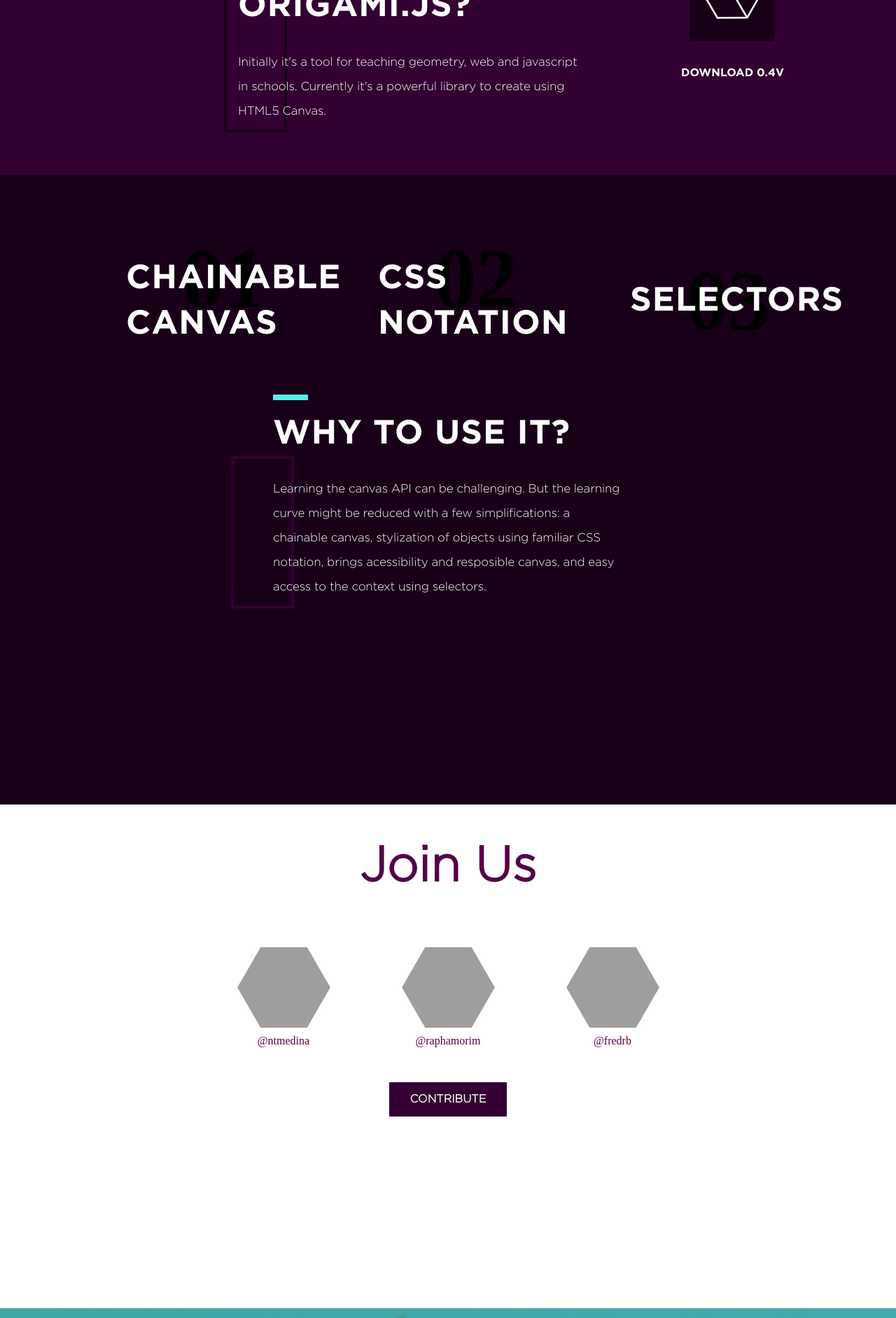
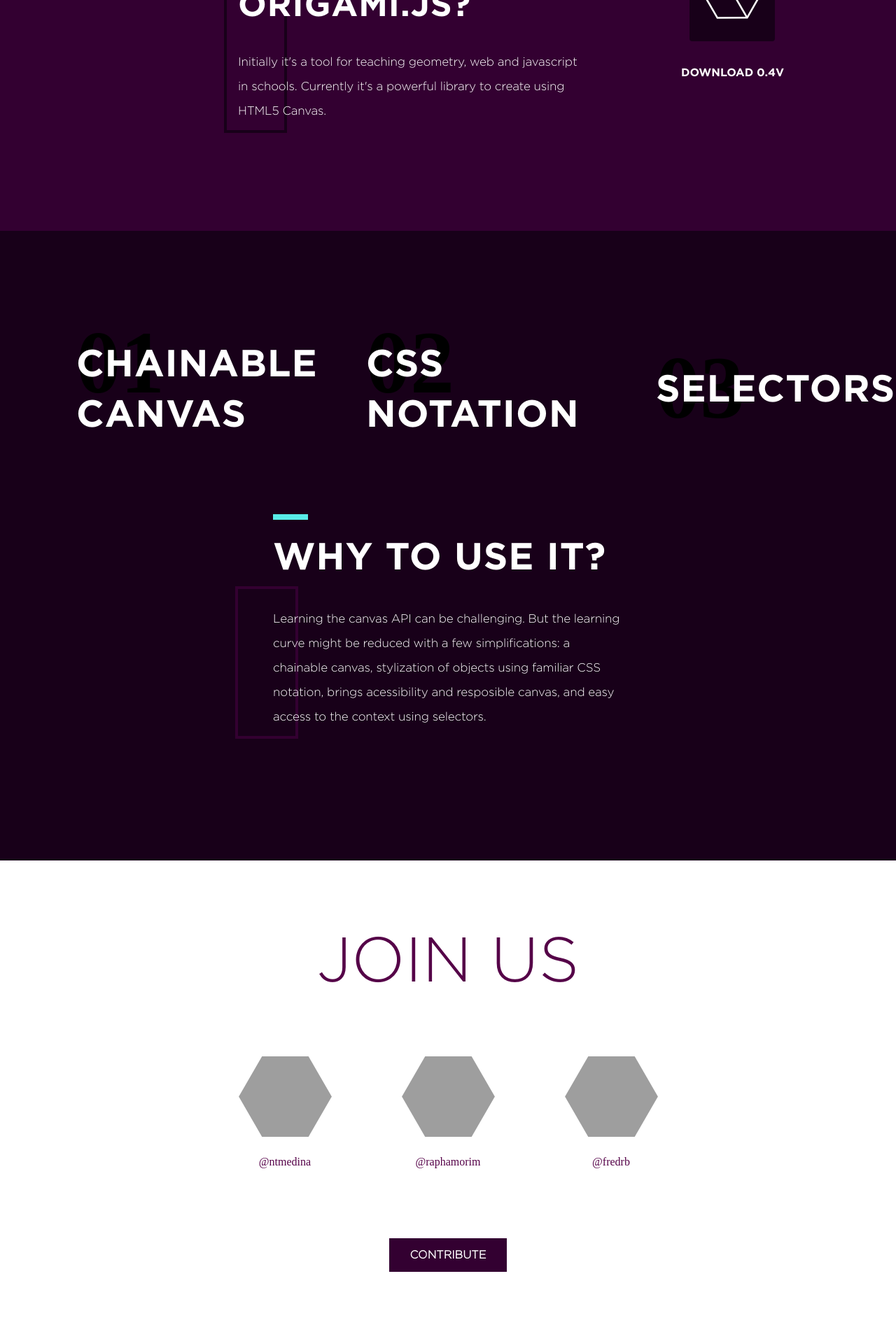
Before and after one commit to raphamorim/origamijs, a Jekyll site: the page built from index.html, in a window 1280 px wide. Shown: the part 301-2185 px from the top of the page at 70% size. Built offline with Jekyll 4.4.1, drawn with Linux system fonts in a browser that asks for light colours; nearby versions of some CDN libraries; grey boxes are pictures that could not be loaded.

Commit message:
adjustments

```diff
--- a/assets/stylesheet/_feature.scss
+++ b/assets/stylesheet/_feature.scss
@@ -1,16 +1,22 @@
 .second-section {
-  width: 100%;
   height: 100vh;
   background-color: $dark-purple;
-  margin-top: 60px;
-
+  overflow: hidden;
+  padding-top: 6vh;
+  .question-highlight {
+    padding-top: 3vh;
+  }
+    .heading-lv2{
+      z-index: 2;
+      font-size: 6vh;
+      line-height: 8vh;
+    }
   .question-highlight::before {
-      background: $turquoise;
+    background: $turquoise;
   }
-
   .question-highlight::after {
-      border: 4px solid $purple;
-      margin-left: -60px;
+    border: 4px solid $purple;
+    margin-left: -6vh;
   }
 }
 
@@ -20,20 +26,21 @@
   display: flex;
   justify-content: center;
   align-items: center;
-  .number{
+  .number {
     z-index: -1;
     height: 0;
     margin: 0;
-    text-align: right;
-    font-size: 120px;
+    text-align: left;
+    font-size: 14vh;
   }
-  .chainable-canvas, .css-notation, .selectors{
-    width: 200px;
+  .chainable-canvas, .css-notation, .selectors {
+    width: 26vh;
     display: inline-block;
-    margin: 80px;
-    margin-bottom: 40px;
+    margin: 7vh 10vh 5vh 10vh;
     .heading-lv2{
       z-index: 2;
+      font-size: 6vh;
+      line-height: 8vh;
     }
   }
 }
--- a/assets/stylesheet/_join.scss
+++ b/assets/stylesheet/_join.scss
@@ -1,37 +1,42 @@
 .third-section {
 	background:$white;
-  height: 80vh;
+  min-height: 80vh;
   .heading-lv1 {
     color: $light-purple;
     text-align: center;
+    font-size: 10vh;
+    text-transform: uppercase;
+    font-weight: 300;
+    margin-top: 10vh;
   }
 }
 
-.contribute{
+.contribute {
 	display: inline-flex;
-	padding: 20px;
-	margin-bottom: 30px;
+  margin-top: 2vh;
+	margin-bottom: 5vh;
   .transform {
     display: block;
     transform: rotate(120deg);
     text-align: center;
-    margin: 10px;
+    margin: 1vh;
+    margin-bottom: 3vh;
     width: 135px;
     height: 115px;
-    img{
+    img {
       width:100%;
       margin-top: -5px;
       -webkit-filter: grayscale(100%);
       filter: grayscale(100%);
     }
-    div{
+    div {
       width: 100%;
       height: 100%;
     }
   }
 }
 
-.contribute{
+.contribute {
   .transform, div {
     transform-origin: 50% 50%;
     overflow: hidden;
@@ -46,24 +51,25 @@
   }
 }
 
-.contribute__twitter{
+.contribute__twitter {
 	display: table-caption;
 	text-align: center;
 	margin: 0 40px;
-	a{
+	a {
 		text-decoration: none;
 		max-width: 50%;
     color: $light-purple;
 	}
 }
 
-.contribute__link{
+.contribute__link {
 	display: flex;
   justify-content: center;
 	position: relative;
+  padding: 6vh 0;
 }
 
-.btn{
+.btn {
 	font-family: 'Gotham-light';
 	padding: 15px 30px;
 	transition: all 300ms ease;
--- a/assets/stylesheet/_we-need-you.scss
+++ b/assets/stylesheet/_we-need-you.scss
@@ -1,21 +1,22 @@
-.fourth-section{
-  height: 50vh;
+.fourth-section {
+  min-height: 75vh;
   background-image: url('../images/origami-bg-contribute.jpg');
-  a{
+  margin-bottom: -20px;
+  a {
     text-decoration: none;
   }
-
-  .container{
+  .container {
     display: flex;
     align-items: center;
     justify-content: center;
     .centered {
-      padding: 60px;
+      margin-top: 12vh;
     }
   }
 }
 
 .we-need-you__title{
-  border: 5px solid $white;
-  padding: 10px;
+  border: 6px solid $white;
+  font-size: 10vh;
+  padding: 14vh 6vh;
 }
--- a/assets/stylesheet/main.scss
+++ b/assets/stylesheet/main.scss
@@ -87,6 +87,7 @@
 	.first-section {
 		padding-left: 200px;
 		margin-top: -100px;
+        margin-bottom: 140px;
 	}
 }
 
@@ -126,186 +127,3 @@
 .link:hover {
 	opacity: .7;
 }
-
-/* Old
------------------------------------------- */
-// section {
-// 	width: 100%;
-// 	min-height: 600px;
-// }
-//
-// section.features {
-// 	color: #FFF;
-// 	background: #180018;
-// 	min-height: 500px;
-// 	/* MAYBE 1000PX; */
-// }
-// 	section.features .content {
-// 		display: flex;
-// 		width: 820px;
-// 		margin: 0 auto;
-// 	}
-// 	section.features a {
-// 		text-decoration: none;
-// 	}
-// 	section.features .content--text {
-// 		padding-top: 100px;
-// 		width: 500px;
-// 		margin-left: 150px;
-// 	}
-// 	section.features .content--text .slash {
-// 		background: #4DE7E5;
-// 		height: 6px;
-// 		width: 70px;
-// 		content: ' ';
-// 	}
-// 	section.features .content--text h1 {
-// 		line-height: 1.5em;
-// 		font-size: 45px;
-// 		position: relative;
-// 		z-index: 2;
-// 		font-weight: 600;
-// 		padding-top: 15px;
-// 		letter-spacing: 0.05em;
-// 		text-transform: uppercase;
-// 	}
-// 	section.features .content--text p {
-// 		position: relative;
-// 		line-height: 1.8em;
-// 		font-size: 15px;
-// 		z-index: 2;
-// 		font-weight: 300;
-// 		letter-spacing: 0.05em;
-// 		padding-top: 10px;
-// 	}
-// 	section.features .content--text .rect {
-// 		position: relative;
-// 		margin-top: -150px;
-// 		margin-left: -30px;
-// 		z-index: 0;
-// 		border: 4px solid #280123;
-// 		height: 180px;
-// 		width: 60px;
-// 		content: '';
-// 	}
-//
-//
-// section.join-us {
-// 	background: #FFF;
-// }
-// 	section.join-us .content {
-// 		width: 820px;
-// 		min-height: 700px;
-// 		margin: 0 auto;
-// 	}
-// 	section.join-us .grid {
-// 		width: 80%;
-// 		margin: 0 auto;
-// 		margin-top: 0px;
-// 		margin-bottom: 100px;
-// 		height: 200px;
-// 		display: flex;
-// 		justify-content: space-around;
-// 		align-items: center;
-// 	}
-// 	section.join-us .grid-item a {
-// 		color: #382334;
-// 	}
-// 	section.join-us .grid-item--text {
-// 		margin: 50px 0 0 0;
-// 		font-size: 14px;
-// 		text-transform: uppercase;
-// 		font-weight: 600;
-// 	}
-// 	section.join-us .content--data {
-// 		padding-top: 100px;
-// 		text-align: center;
-// 	}
-// 	section.join-us .content--data h1 {
-// 		font-size: 70px;
-// 		font-weight: lighter;
-// 		letter-spacing: .1em;
-// 		text-transform: uppercase;
-// 		margin-bottom: 100px;
-// 	}
-//
-//
-// section.we-need-you {
-// 	background: url('../images/origami-bg-contribute.jpg');
-// }
-// 	section.we-need-you .content {
-// 		width: 750px;
-// 		margin: 0 auto;
-// 		padding-top: 180px;
-// 	}
-//
-// 	section.we-need-you .message {
-// 		border: 7px solid #FFF;
-// 		color: #FFF;
-// 		text-align: center;
-// 		font-size: 90px;
-// 		font-weight: 500;
-// 		padding: 65px 0px;
-// 		text-transform: uppercase;
-// 		transition: all 200ms ease;
-// 	}
-// 	section.we-need-you .message:hover {
-// 		border-color: #39002A;
-// 		color: #39002A;
-// 	}
-//
-//
-// .hexa img{
-//     width:100%;
-//     margin-top: -5px;
-//     -webkit-filter: grayscale(100%);
-// 	filter: grayscale(100%);
-// }
-// .hexa, .hexa div {
-//     margin: 0 auto;
-//     transform-origin: 50% 50%;
-//     overflow: hidden;
-// }
-// .hexa {
-//     text-align: center;
-//     margin: 0;
-//     width: 135px;
-//     height: 115px;
-// }
-// .hexa div {
-//   width: 100%;
-//   height: 100%;
-// }
-// .hexa {
-//   transform: rotate(120deg);
-// }
-// .hex1 {
-//   transform: rotate(-60deg);
-// }
-// .hex2 {
-//   transform: rotate(-60deg);
-// }
-//
-// .contribute-btn {
-// 	background: #340031;
-// 	text-transform: uppercase;
-// 	color: #FFF;
-// 	padding: 20px 30px;
-// 	transition: all 300ms ease;
-// }
-// .contribute-btn:hover {
-// 	padding: 30px 40px;
-// }
-
-
-/* ANIMATIONS */
-// @keyframes expand {
-//     0%   {width: 70px; border-color: #1A001C;}
-//     25%  {width: 280px; border-color: #280123; }
-//     50%  {width: 140px; border-color: #280123;}
-//     100% {width: 70px; border-color: #1A001C;}
-// }
-//
-// @-moz-keyframes spin { 100% { -moz-transform: rotate(360deg); } }
-// @-webkit-keyframes spin { 100% { -webkit-transform: rotate(360deg); } }
-// @keyframes spin { 100% { -webkit-transform: rotate(360deg); transform:rotate(360deg); } }
```
